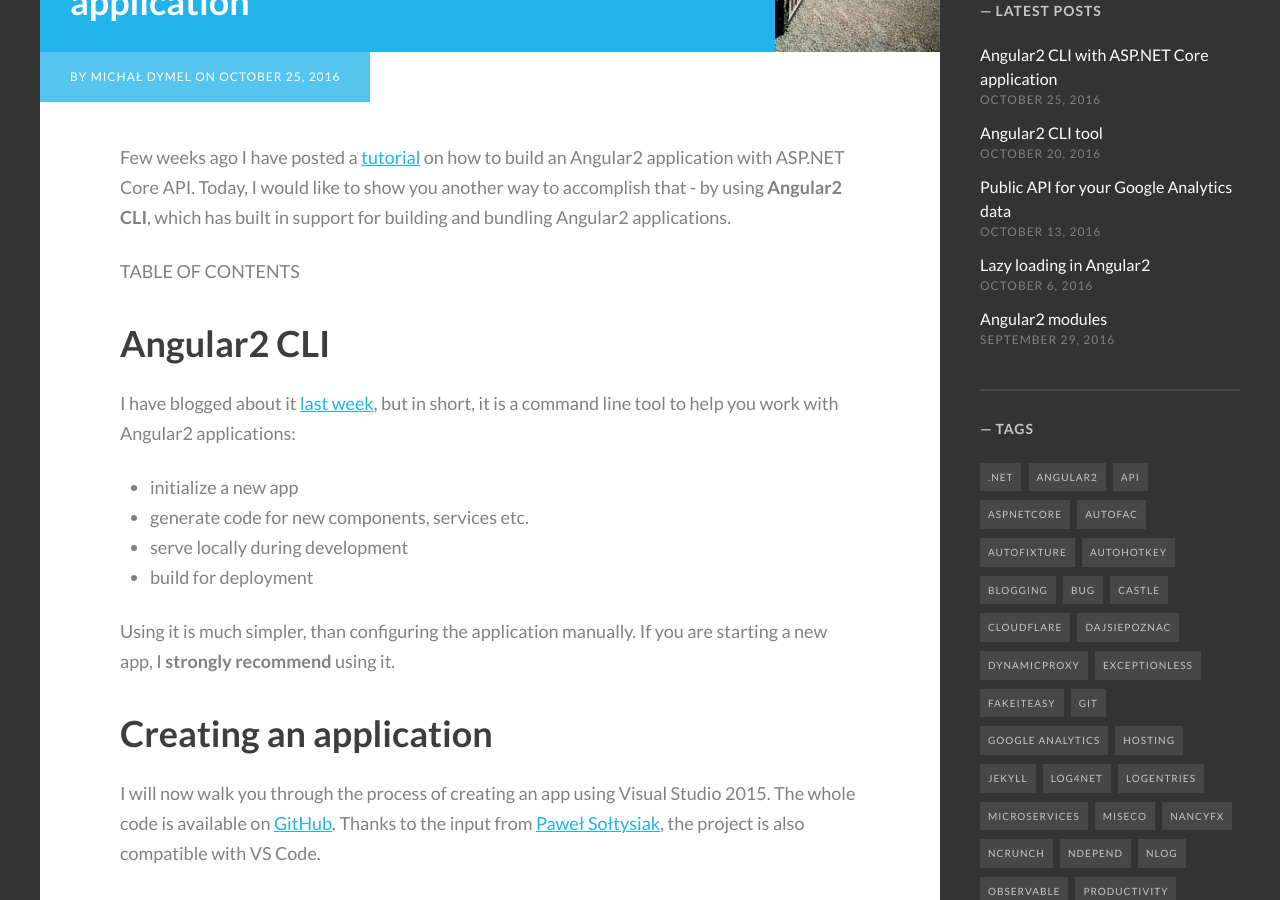
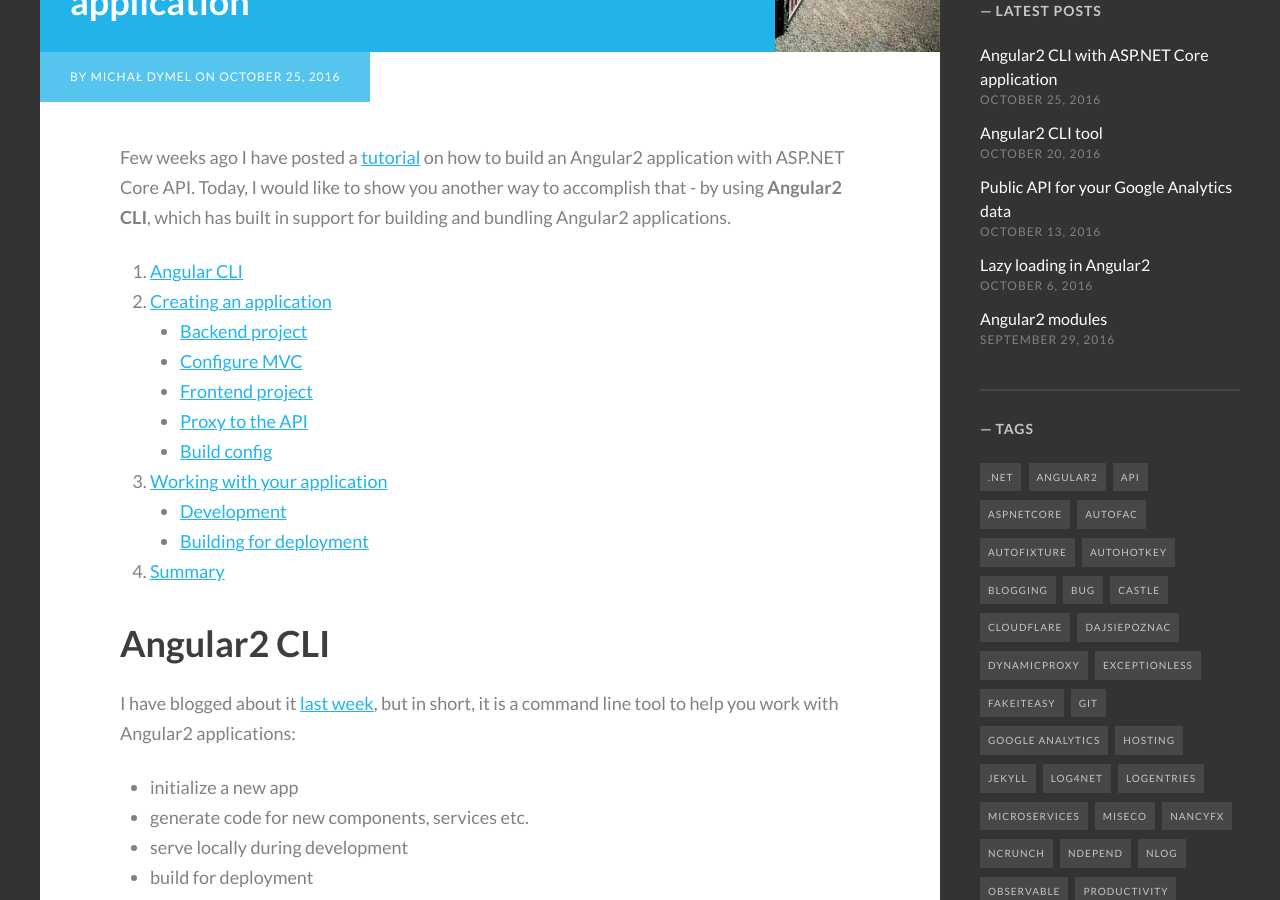
Before and after one commit to mdymel/devblog.dymel.pl, a Jekyll site: the page built from _posts/2016-10-25-angular2-cli-with-aspnet-core-application.markdown, in a window 1280 px wide and 900 px high, scrolled down 682 px. Built offline with Jekyll 4.4.1, drawn with Linux system fonts in a browser that asks for light colours; some web fonts are replaced; comment, search, counter and statistics services are not loaded.

Commit message:
adding table of contents

```diff
--- a/_posts/2016-10-25-angular2-cli-with-aspnet-core-application.markdown
+++ b/_posts/2016-10-25-angular2-cli-with-aspnet-core-application.markdown
@@ -9,9 +9,19 @@ tags:
 ---
 Few weeks ago I have posted a [tutorial](/2016/09/08/aspnet-core-with-angular2-tutorial/) on how to build an Angular2 application with ASP.NET Core API. Today, I would like to show you another way to accomplish that - by using **Angular2 CLI**, which has built in support for building and bundling Angular2 applications.
 
-TABLE OF CONTENTS
+1. [Angular CLI](#cli)
+1. [Creating an application](#creating)
+ * [Backend project](#backend-project)
+ * [Configure MVC](#configure-mvc)
+ * [Frontend project](#frontend-project)
+ * [Proxy to the API](#proxy)
+ * [Build config](#build-config)
+1. [Working with your application](#working-with-app)
+ * [Development](#dev)
+ * [Building for deployment](#building)
+1. [Summary](#summary)
 
-# Angular2 CLI
+# <a name="cli"></a>Angular2 CLI
 I have blogged about it [last week](/2016/10/20/angular2-cli/), but in short, it is a command line tool to help you work with Angular2 applications:
 
 * initialize a new app
@@ -21,15 +31,15 @@ I have blogged about it [last week](/2016/10/20/angular2-cli/), but in short, it
 
 Using it is much simpler, than configuring the application manually. If you are starting a new app, I **strongly recommend** using it.
 
-# Creating an application
+# <a name="creating"></a>Creating an application
 I will now walk you through the process of creating an app using Visual Studio 2015. The whole code is available on [GitHub](https://github.com/mdymel/AspNetCoreAngular2Cli). Thanks to the input from [Paweł Sołtysiak](https://github.com/soltys), the project is also compatible with VS Code.
 
-## Backend project
+## <a name="backend-project"></a>Backend project
 Open Visual Studio and create a new ASP.NET Core project called Backend in the new solution. Name the solution with your project name.
 
 ![backend project](/images/posts/2016-10-25-angular2-cli-with-aspnet-core-application/create-backend.png)
 
-## Configure MVC
+## <a name="configure-mvc"></a>Configure MVC
 Because we have created an empty project, we need to configure MVC and add support for static files. For that, you need to add these two packages to `project.json` file:
 
 {% highlight json %}
@@ -75,7 +85,7 @@ public class Startup
 }
 {% endhighlight %}
 
-## Frontend project
+## <a name="frontend-project"></a>Frontend project
 Next, add a new Class Library project in this solution.
 
 ![backend project](/images/posts/2016-10-25-angular2-cli-with-aspnet-core-application/create-frontend.png)
@@ -84,7 +94,7 @@ I have used the Class Library so that the frontend part is visible in the Visual
 
 Now, open a command prompt, cd to the Frontend directory and run `ng init --name ProjectName`. This step will take a while. Ng will bootstrap your angular application and download all npm packages that you need.
 
-## Proxy to the API
+## <a name="proxy"></a>Proxy to the API
 Because you will use TypeScript to write the frontend part, you can't just serve these files to the browser. In the previous tutorial, I have used gulp to process all the files. Here, we will use `ng` command for it. The `ng serve` command is building the app, serves it on 4200 port and watches for changes you make in your code. When it detects modified file, it rebuilds the app and sends an event to the browser so it refreshes the window. This is great, but we also need to call our ASP API somehow. This is where the proxy configuration comes in. You need to create a file called `proxy.conf.json` in the Frontend directory:
 
 {% highlight json %}
@@ -108,17 +118,17 @@ The last thing we need to do here is to modify npm start script, so it uses the
 "start": "ng serve --proxy-config proxy.conf.json"
 {% endhighlight %}
 
-## Build config
+## <a name="build-config"></a>Build config
 I mentioned above, we will use the cli to build the angular app. The CLI tool, by default, creates the files in the `dist` directory. We will change it to `wwwroot` in our backend app. For that, open `angular-cli.json` file and edit `outDir` property:
 
 {% highlight json %}
 "outDir": "../Backend/wwwroot"
 {% endhighlight %}
 
-# Working with your application
+# <a name="working-with-app"></a>Working with your application
 Now, when everything is set up, there are few things to remember.
 
-## Development
+## <a name="dev"></a>Development
 To work on the app, you need to start both, ng dev server and ASP.NET application. The first one is started with the command `npm start` executed from the Frontend directory. Backend app can be started from the Visual Studio or also command line with `dotnet watch run`. If you use the command line version, be careful about the port it uses and set it up properly in the proxy config file. The watch command in dotnet watches for changes in the application and rebuilds it whenever you change something.
 
 You can also use ng tool to generate the angular2 files for you. Here are some useful commands. You can find all the details in the [documentation](https://github.com/angular/angular-cli)
@@ -131,8 +141,8 @@ You can also use ng tool to generate the angular2 files for you. Here are some u
 
 The route command has been temporarily disabled due to the changes in the router, but it's probably coming back soon.
 
-## Building for deployment
+## <a name="building"></a>Building for deployment
 To deploy the app, you need to first build the angular2 app with `ng build` command. It will transpile and bundle all needed files and copy everything, including static files, to `wwwroot` folder of the backend application. When it's done, you can use Publish option in Visual Studio to generate the whole package.
 
-# Summary
+# <a name="summary"></a>Summary
 As you see, the process described here is very straight forward. In these few steps, what you get is an application, which is very easy to maintain and deploy. You can do it all manually, or clone my [seed repository](https://github.com/mdymel/AspNetCoreAngular2Cli), rename the project and start working on your application.
```
